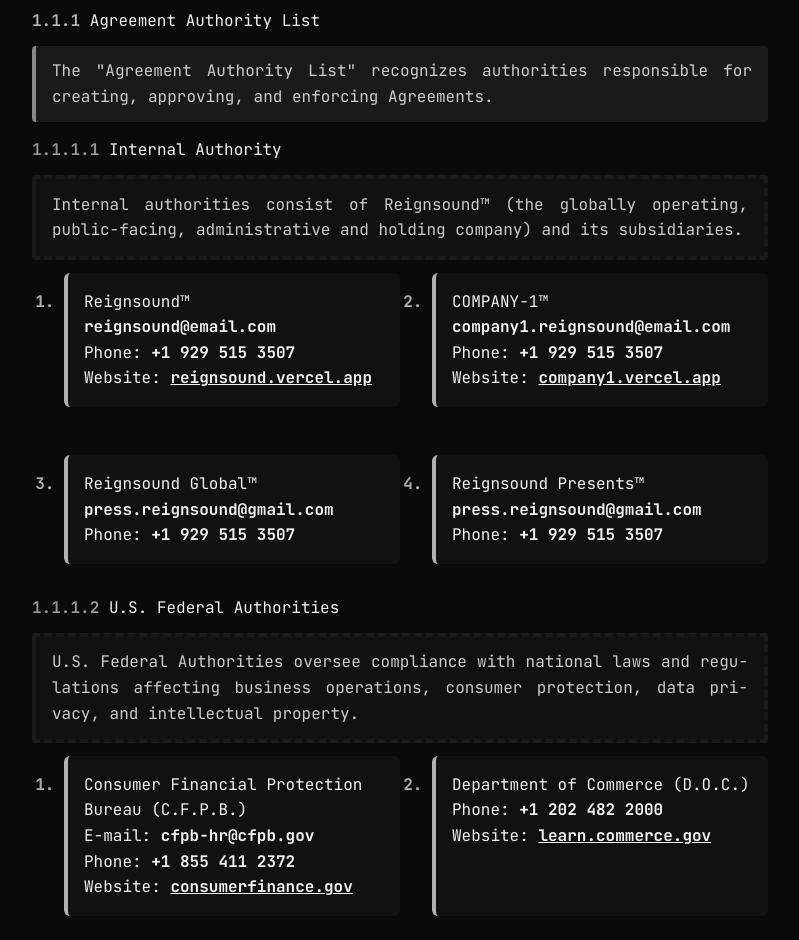
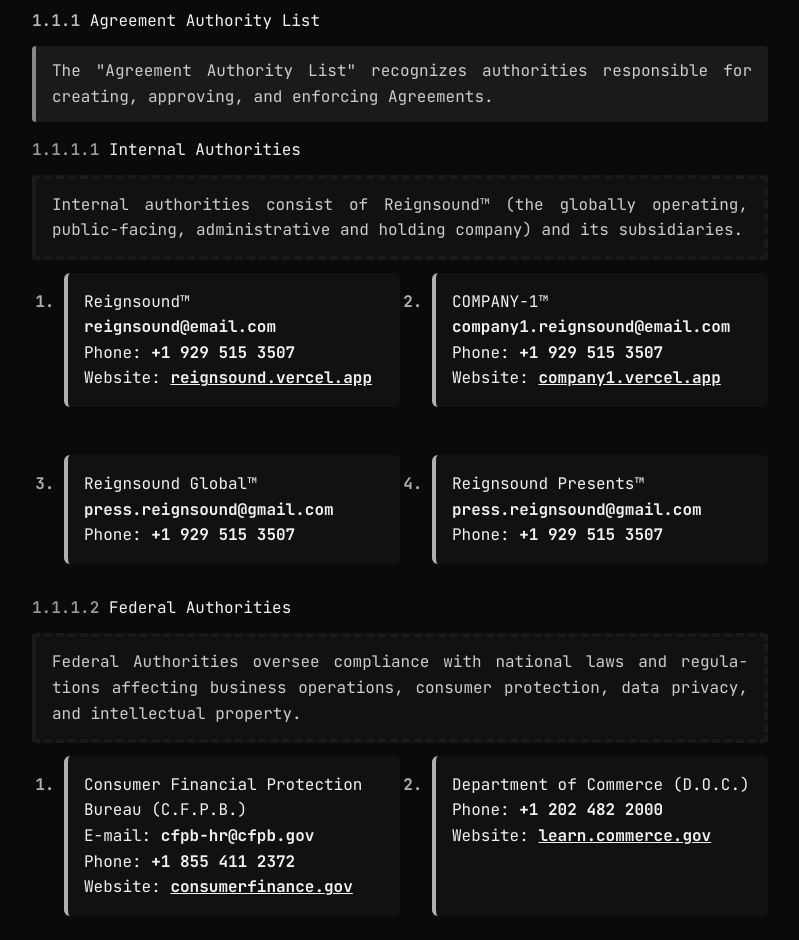
Before and after one commit to umbrellaholdinggroup/reignsound, a Next.js app: page / in a window 1280 px wide. Shown: the part 940-1880 px from the top of the page, without its empty margins (240-1039 px from the left). Built offline with nearby package versions, Linux system fonts and the light colour scheme.

Commit message:
Updating titles for 'Internal Authorities' and 'Federal Authorities'

```diff
--- a/app/page.js
+++ b/app/page.js
@@ -66,7 +66,7 @@
           The "Agreement Authority List" recognizes authorities responsible for creating, approving, and enforcing Agreements.
         </p>
 
-        <h6 className="sub-sub-sub-subsection-title">Internal Authority</h6>
+        <h6 className="sub-sub-sub-subsection-title">Internal Authorities</h6>
         <p className="sub-sub-subsection-description">
           Internal authorities consist of Reignsound&trade; (the globally operating, public-facing, administrative and holding company) and its subsidiaries.
         </p>
@@ -99,9 +99,9 @@
           </li>
         </ol>
 
-        <h6 className="sub-sub-sub-subsection-title">U.S. Federal Authorities</h6>
+        <h6 className="sub-sub-sub-subsection-title">Federal Authorities</h6>
         <p className="sub-sub-subsection-description">
-          U.S. Federal Authorities oversee compliance with national laws and regulations affecting business operations, consumer protection, data privacy, and intellectual property.
+          Federal Authorities oversee compliance with national laws and regulations affecting business operations, consumer protection, data privacy, and intellectual property.
         </p>
 
         <ol style={{ paddingLeft: "2em" }}>
```
